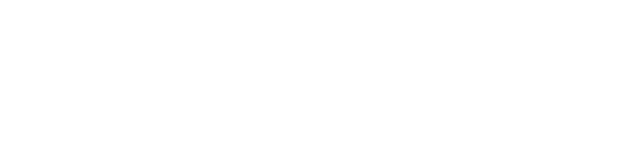
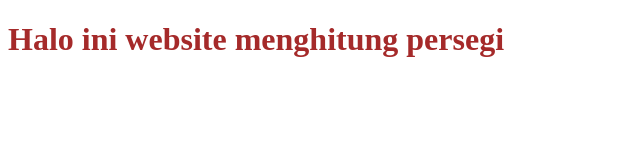
Before and after one commit to revou-fundamental-course/8-jan-24-bengawan-solo, a plain HTML site: page index.html in a window 1280 px wide. Shown: the whole page, without its empty margins (0-640 px from the left). Drawn offline with Linux system fonts and the light colour scheme.

Commit message:
First push

```diff
--- a/index.html
+++ b/index.html
@@ -4,8 +4,10 @@
     <meta charset="UTF-8">
     <meta name="viewport" content="width=device-width, initial-scale=1.0">
     <title>Document</title>
+<link rel="stylesheet" href="style.css">
 </head>
 <body>
-
+    <h1> Halo ini website menghitung persegi</h1>
+<script src="/script.js"></script>
 </body>
 </html>
--- a/style.css
+++ b/style.css
@@ -1,2 +1,5 @@
 /* Ini tes github */
 /* ada perubahan */
+h1 {
+    color: brown;
+}
```
Also changed, not shown: script.js (added).
